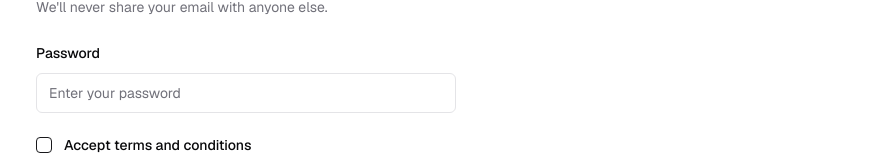
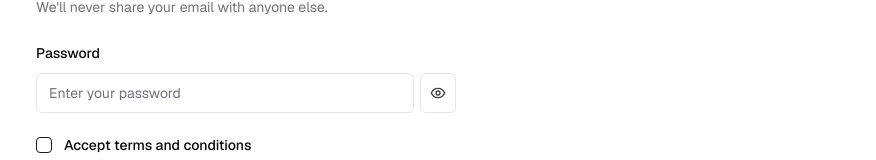
Before and after one commit to superiorkid/passweird, a Next.js app: page /sign-up in a window 1280 px wide. Shown: the part 424-584 px from the top of the page, without its empty margins (394-1270 px from the left). Built offline with nearby package versions, Linux system fonts and the light colour scheme; no server answers.

Commit message:
add password toggle

```diff
--- a/components/forms/signin-form.tsx
+++ b/components/forms/signin-form.tsx
@@ -17,8 +17,11 @@ import {
   FormMessage,
 } from "../ui/form";
 import { Input } from "../ui/input";
+import { EyeIcon, EyeOffIcon } from "lucide-react";
+import { useReducer } from "react";
 
 const SignInForm = () => {
+  const [seePassword, toggleSeePassword] = useReducer((state) => !state, false);
   const router = useRouter();
   const form = useForm<TLogin>({
     resolver: zodResolver(loginSchema),
@@ -78,12 +81,26 @@ const SignInForm = () => {
             <FormItem>
               <FormLabel>Password</FormLabel>
               <FormControl>
-                <Input
-                  disabled={isPending}
-                  type="password"
-                  placeholder="Enter your password"
-                  {...field}
-                />
+                <div className="flex items-center space-x-1.5">
+                  <Input
+                    disabled={isPending}
+                    type={seePassword ? "text" : "password"}
+                    placeholder="Enter your password"
+                    {...field}
+                  />
+                  <Button
+                    type="button"
+                    variant="outline"
+                    size="icon"
+                    onClick={toggleSeePassword}
+                  >
+                    {seePassword ? (
+                      <EyeOffIcon className="h-4 w-4 text-zinc-700" />
+                    ) : (
+                      <EyeIcon className="h-4 w-4 text-zinc-700" />
+                    )}
+                  </Button>
+                </div>
               </FormControl>
               <FormMessage />
             </FormItem>
--- a/components/forms/signup-form.tsx
+++ b/components/forms/signup-form.tsx
@@ -15,12 +15,14 @@ import { Input } from "@/components/ui/input";
 import { TRegister, registerSchema } from "@/lib/validators/auth-schema";
 import { zodResolver } from "@hookform/resolvers/zod";
 import { useRouter } from "next/navigation";
-import { useTransition } from "react";
+import { useReducer, useTransition } from "react";
 import { useForm } from "react-hook-form";
 import { toast } from "sonner";
 import { Checkbox } from "../ui/checkbox";
+import { EyeIcon, EyeOffIcon } from "lucide-react";
 
 const SignUpForm = () => {
+  const [seePassword, toggleSeePassword] = useReducer((state) => !state, false);
   const [isPending, startTransition] = useTransition();
   const router = useRouter();
 
@@ -95,11 +97,26 @@ const SignUpForm = () => {
             <FormItem>
               <FormLabel>Password</FormLabel>
               <FormControl>
-                <Input
-                  type="password"
-                  placeholder="Enter your password"
-                  {...field}
-                />
+                <div className="flex items-center space-x-1.5">
+                  <Input
+                    disabled={isPending}
+                    type={seePassword ? "text" : "password"}
+                    placeholder="Enter your password"
+                    {...field}
+                  />
+                  <Button
+                    type="button"
+                    variant="outline"
+                    size="icon"
+                    onClick={toggleSeePassword}
+                  >
+                    {seePassword ? (
+                      <EyeOffIcon className="h-4 w-4 text-zinc-700" />
+                    ) : (
+                      <EyeIcon className="h-4 w-4 text-zinc-700" />
+                    )}
+                  </Button>
+                </div>
               </FormControl>
               <FormMessage />
             </FormItem>
--- a/next.config.mjs
+++ b/next.config.mjs
@@ -1,5 +1,10 @@
 /** @type {import('next').NextConfig} */
 const nextConfig = {
+  logging: {
+    fetches: {
+      fullUrl: true
+    }
+  },
   images: {
     remotePatterns: [
       {
```
